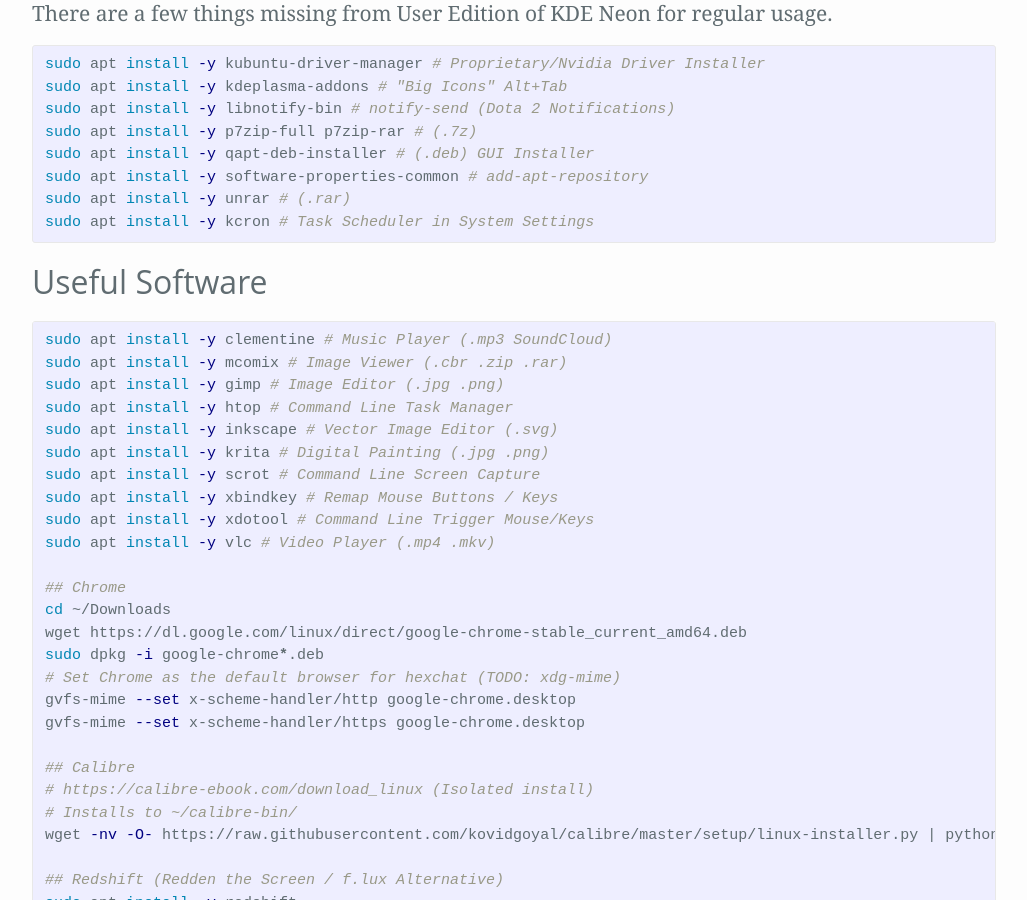
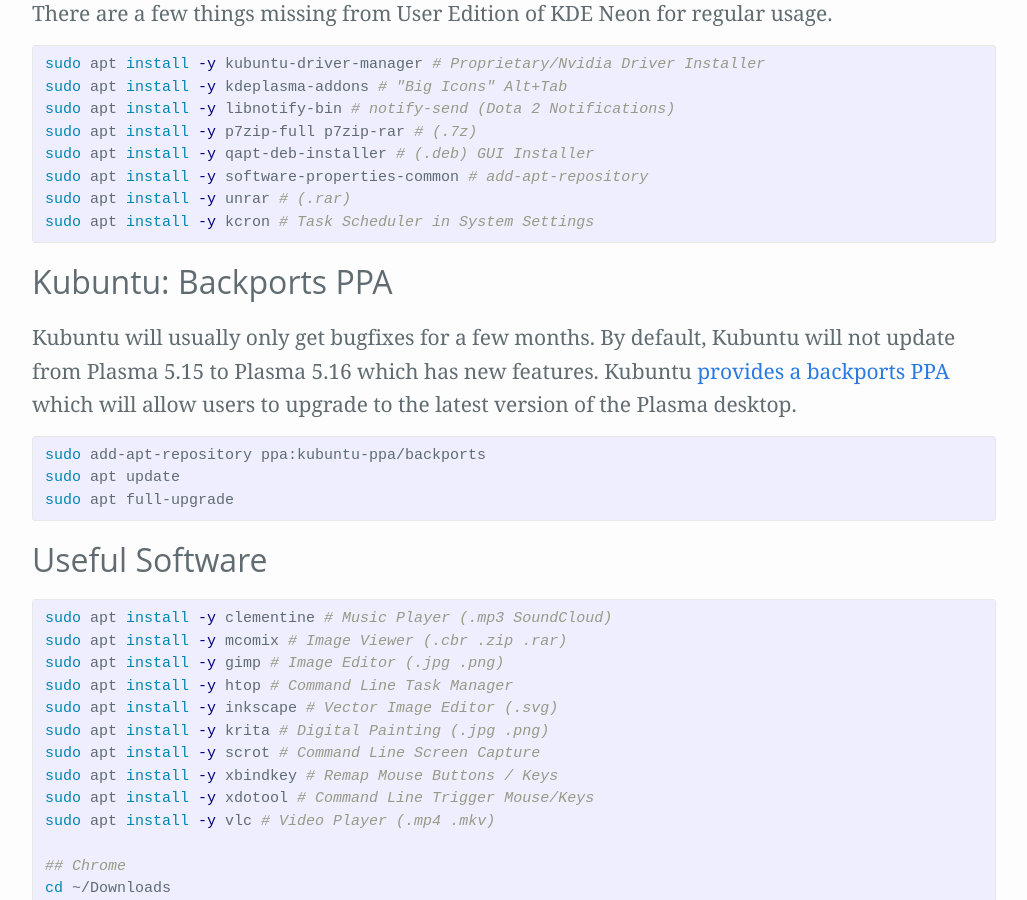
Before and after one commit to Zren/zren.github.io, a Jekyll site: the page built from kde.md, in a window 1280 px wide and 900 px high, scrolled down 342 px. Shown: the whole window, without its empty margins (126-1153 px from the left). Built offline with Jekyll 4.4.1, drawn with Linux system fonts in a browser that asks for light colours.

Commit message:
Mention the Kubuntu Backports
Suggested in Issue #3 by @myBestSoftAndPref.

```diff
--- a/kde.md
+++ b/kde.md
@@ -20,6 +20,16 @@
 sudo apt install -y software-properties-common # add-apt-repository
 sudo apt install -y unrar # (.rar)
 sudo apt install -y kcron # Task Scheduler in System Settings
+{% endhighlight %}
+
+## Kubuntu: Backports PPA
+
+Kubuntu will usually only get bugfixes for a few months. By default, Kubuntu will not update from Plasma 5.15 to Plasma 5.16 which has new features. Kubuntu [provides a backports PPA](https://kubuntu.org/tag/backports/) which will allow users to upgrade to the latest version of the Plasma desktop.
+
+{% highlight bash %}
+sudo add-apt-repository ppa:kubuntu-ppa/backports
+sudo apt update
+sudo apt full-upgrade
 {% endhighlight %}
 
 ## Useful Software
```
